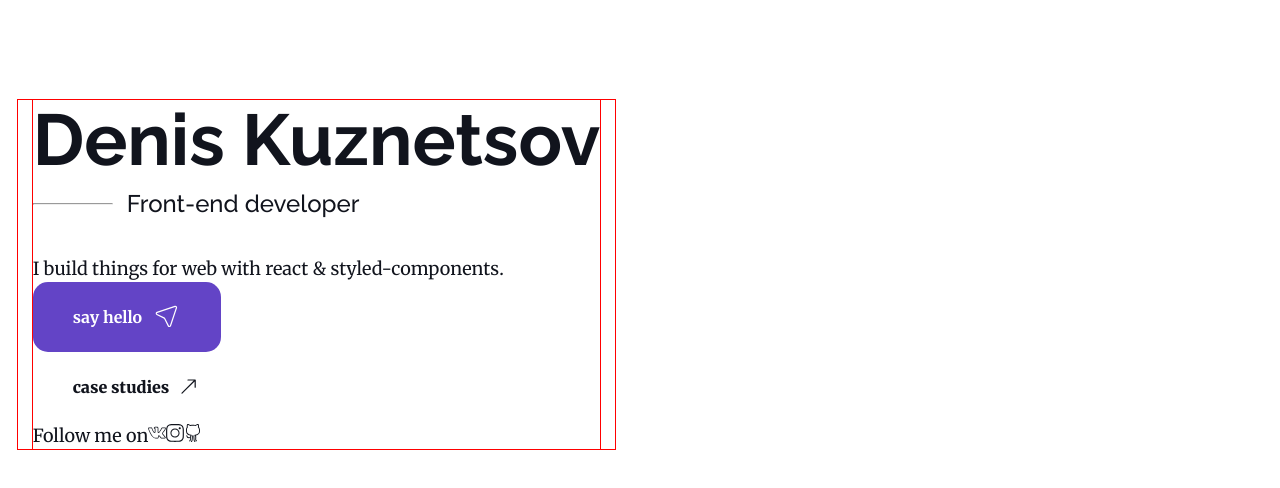
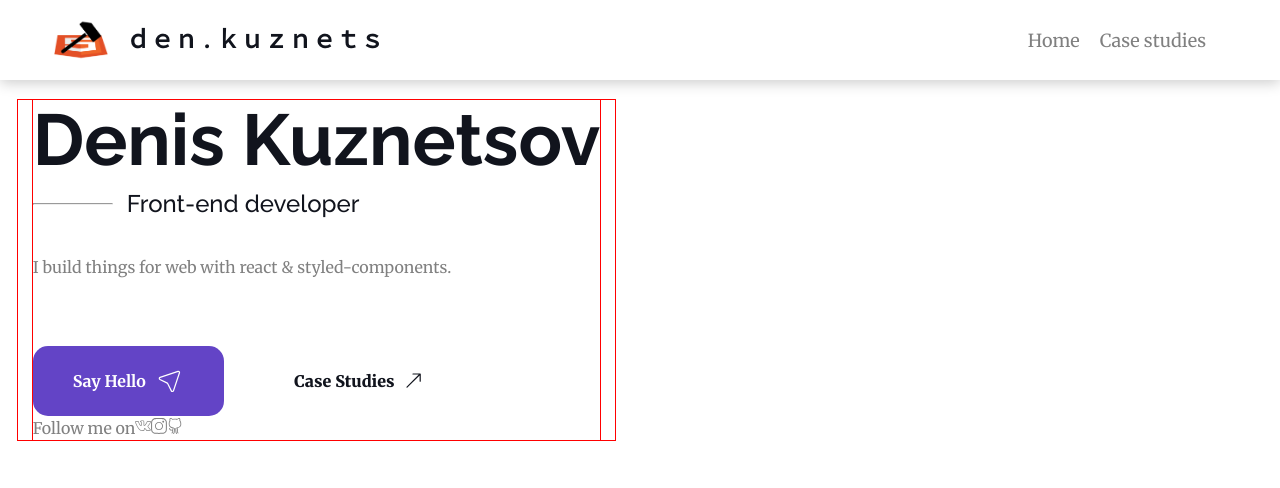
Before and after one commit to DenKuznets/portfolio, a React (Vite) app: page / in a window 1280 px wide. Shown: the top 488 px of the page. Built offline with nearby package versions, Linux system fonts and the light colour scheme.

Commit message:
header refactoring

```diff
--- a/package.json
+++ b/package.json
@@ -16,13 +16,13 @@
     "react-dom": "^18.2.0",
     "react-icons": "^4.8.0",
     "react-router-dom": "^6.11.2",
-    "styled-components": "^5.3.9"
+    "styled-components": "^5.3.10"
   },
   "devDependencies": {
     "@types/react": "^18.0.28",
     "@types/react-dom": "^18.0.11",
     "@vitejs/plugin-react": "^3.1.0",
-    "babel-plugin-styled-components": "^2.0.7",
+    "babel-plugin-styled-components": "^2.1.3",
     "eslint": "^8.0.0",
     "eslint-config-react-app": "^7.0.1",
     "gh-pages": "^5.0.0",
--- a/src/components/Button.jsx
+++ b/src/components/Button.jsx
@@ -20,6 +20,7 @@ const ButtonStyled = styled.button`
     transition: all 0.2s;
     outline: transparent 1px solid;
     white-space: nowrap;
+    text-transform: capitalize;
 
     @media (max-width: ${screen.px480}) {
         font-size: 0.8rem;
--- a/src/components/Header.jsx
+++ b/src/components/Header.jsx
@@ -19,16 +19,18 @@ const Header = () => {
 
   return (
       <HeaderStyled>
-      <div className="logo">
+          <div className="header__logo">
               <img src="./images/logo.png" alt="" />
-        <div className="logo__logo-text">ｄｅｎ . ｋｕｚｎｅｔｓ</div>
+              <div className="header__logo-text">ｄｅｎ . ｋｕｚｎｅｔｓ</div>
           </div>
           <nav>
               <ul className={showMenu ? "menu-open" : ""}>{listElements}</ul>
               <IconContext.Provider
                   value={{
                       size: "1.5em",
-            className: `nav-burger-menu ${showMenu ? "open" : ""}`,
+                      className: `nav__burger-menu ${
+                          showMenu ? "nav__burger-menu--open" : ""
+                      }`,
                   }}
               >
                   <div
--- a/src/components/Hero.jsx
+++ b/src/components/Hero.jsx
@@ -30,7 +30,7 @@ const Hero = () => {
                         <hr />
                         <h3>{text.hero.profession}</h3>
                     </div>
-                    <p>{text.hero.aboutme}</p>
+                    <p className="hero__text-content-aboutme">{text.hero.aboutme}</p>
                     <div className="hero__text-content-btns">
                         <Button bg={colors.violet}>
                             {text.hero.contactme}
--- a/src/components/styled/Header.styled.js
+++ b/src/components/styled/Header.styled.js
@@ -14,6 +14,30 @@ const HeaderStyled = styled.header`
     @media (max-width: ${screen.px480}) {
         padding: 1em;
     }
+
+    .header__logo {
+        margin-right: auto;
+        display: flex;
+        align-items: center;
+        font-weight: bold;
+        &:hover {
+            cursor: pointer;
+        }
+        img {
+            width: 3em;
+            margin-right: 1em;
+        }
+        &-text {
+            font-size: 1.5rem;
+            &::first-letter {
+                text-transform: lowercase;
+            }
+            @media (max-width: ${screen.px480}) {
+                font-size: 1rem;
+            }
+        }
+    }
+
     nav {
         display: flex;
         align-items: center;
@@ -52,13 +76,13 @@ const HeaderStyled = styled.header`
         }
     }
 
-  .nav-burger-menu {
+    .nav__burger-menu {
         position: relative;
         display: none;
         z-index: 999;
         transition: all 0.4s;
         cursor: pointer;
-    &.open {
+        &--open {
             transform: rotate(90deg);
         }
         @media (max-width: ${screen.px768}) {
@@ -70,29 +94,6 @@ const HeaderStyled = styled.header`
             scale: 1.05;
         }
     }
-  .logo {
-    margin-right: auto;
-    display: flex;
-    align-items: center;
-    font-weight: bold;
-    &:hover {
-      cursor: pointer;
-    }
-    img {
-      width: 3em;
-      margin-right: 1em;
-    }
-  }
-
-  .logo__logo-text {
-    font-size: 1.5rem;
-    &::first-letter {
-      text-transform: lowercase;
-    }
-    @media (max-width: ${screen.px480}) {
-      font-size: 1rem;
-    }
-  }
 `;
 
 export default HeaderStyled;
--- a/src/components/styled/Hero.styled.js
+++ b/src/components/styled/Hero.styled.js
@@ -29,6 +29,20 @@ const HeroStyled = styled.div`
                     margin-right: 14px;
                 }
             }
+            &-aboutme {
+                margin-bottom: 4.2em;
+                /* max-width: 300px; */
+            }
+            &-btns {
+                display: flex;
+                gap: 30px;
+            }
+
+            &-socials{
+                p{
+                    color: {};
+                }
+            }
         }
     }
     .hero__img {
--- a/src/globalStyles.js
+++ b/src/globalStyles.js
@@ -121,6 +121,8 @@ h3 {
     }
 }
 p {
+  font-size: 1rem;
+  color: ${({ theme }) => theme.global.pTextColor};
     @media (max-width: ${screen.px992}) {
         max-width: 300px;
     }
@@ -131,13 +133,15 @@ p {
 }
 
 a{
-  color: ${colors.almostBlack};
+  color: ${({theme}) => theme.global.aTextColor};
   text-decoration: none;
   transition: all 0.2s;
-  opacity: 0.8;
+  ${'' /* opacity: 0.8; */}
   &:hover {
     opacity: 1;
     text-decoration: underline;
+  color: ${({theme}) => theme.global.aHoverTextColor};
+
   }
 }
 
--- a/src/pages/styled/MainPage.jsx
+++ b/src/pages/styled/MainPage.jsx
@@ -13,10 +13,10 @@ const MainPage = () => {
     );
     return (
         <>
+            <ThemeProvider theme={themeLight}>
             <GlobalStyle />
-            <ThemeProvider theme={themeLight}>
                 <LanguageContext.Provider value={appText}>
-                    {/* <Header /> */}
+                    <Header />
                     <main>
                         <section id="hero">
                             <Hero />
--- a/utils.js
+++ b/utils.js
@@ -61,6 +61,11 @@ export const colors = {
 };
 
 export const themeLight = {
+    global: {
+        pTextColor: 'grey',
+        aTextColor: 'grey',
+        aHoverTextColor: colors.almostBlack,
+    },
     header: {
         bg: colors.white,
         fontDark: colors.almostBlack,
--- a/vite.config.js
+++ b/vite.config.js
@@ -1,7 +1,17 @@
-import { defineConfig } from 'vite'
-import react from '@vitejs/plugin-react'
+import { defineConfig } from "vite";
+import react from "@vitejs/plugin-react";
 
 // https://vitejs.dev/config/
 export default defineConfig({
-  plugins: [react()],
+    plugins: [
+        react({
+            babel: {
+                plugins: [
+                    [
+                        "babel-plugin-styled-components"
+                    ],
+                ],
+            },
+        }),
+    ],
 });
```
Also changed, not shown: 1 other file (tests, documents, lock files or other folders). Lines whose indentation alone changed are shown as unchanged.
